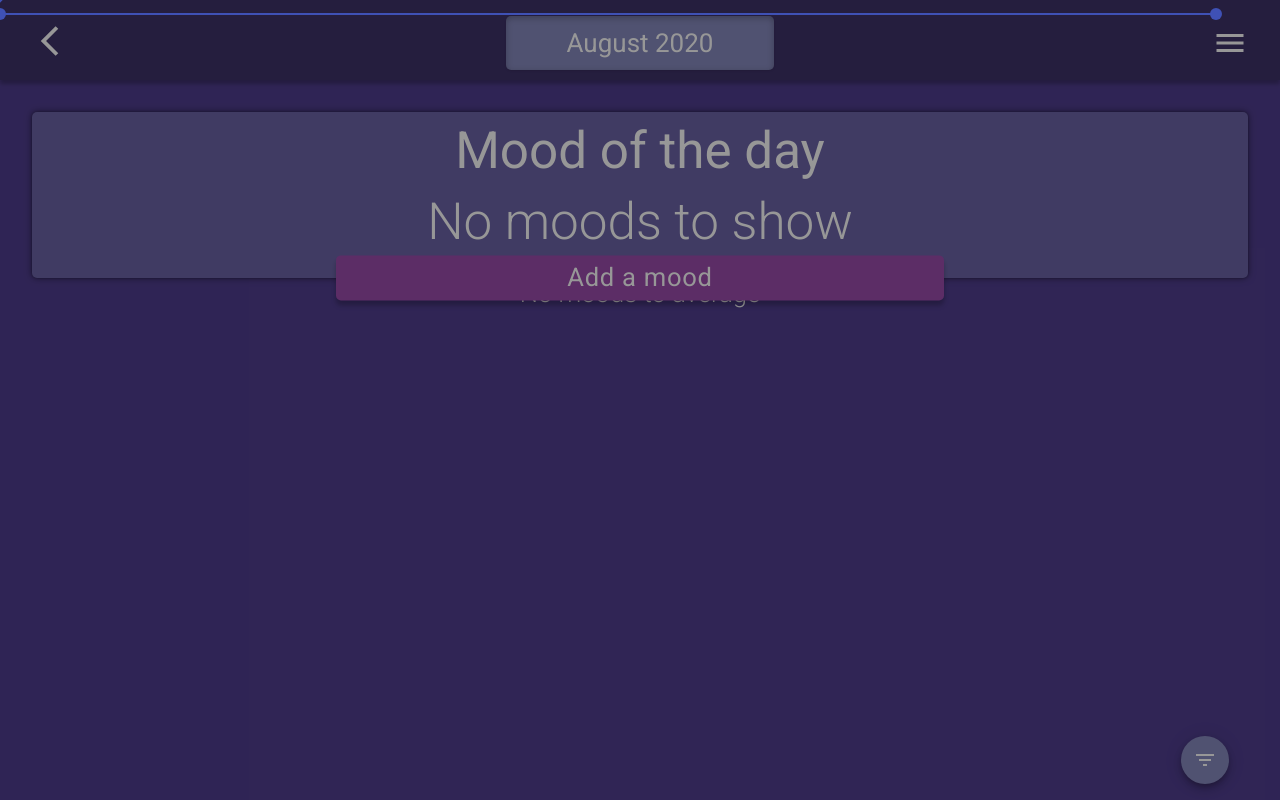
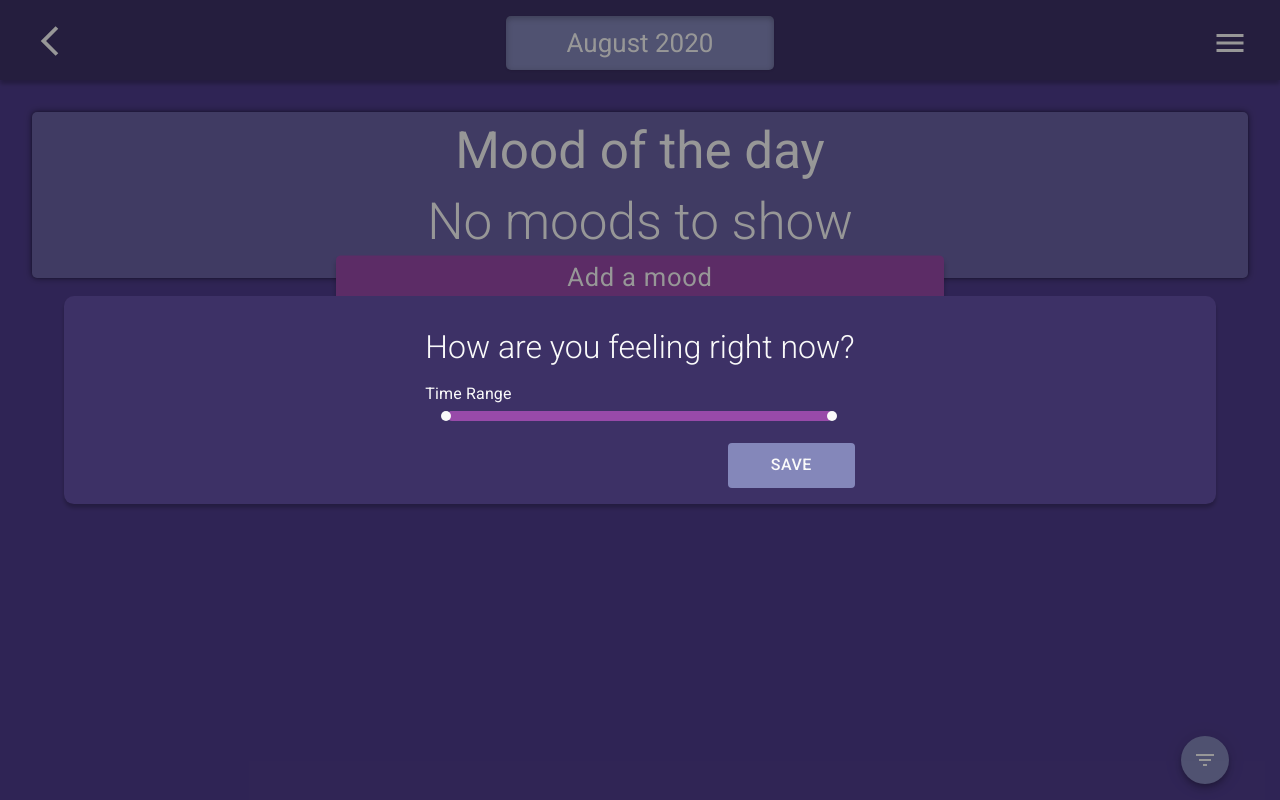
Before and after one commit to o2dependent/mood-log, a React (Create React App) app: page /calendar/day/1 in a window 1280 px wide. Both pictures are taken after a click on the button 1204 px from the left and 760 px from the top of the page. Built offline with nearby package versions, Linux system fonts and the light colour scheme.

Commit message:
night commit

```diff
--- a/src/Components/App.js
+++ b/src/Components/App.js
@@ -10,6 +10,8 @@ import style from '../Styles/AppStyles';
 import FilterModal from './FilterModal';
 import FilterButton from './FilterButton';
 
+// TODO add calendar scroll or swipe functionality | arrows on side for desktop?
+
 class App extends Component {
 	constructor(props) {
 		super(props);
@@ -19,7 +21,7 @@ class App extends Component {
 			showFilterModal: false,
 			curMonth: moment().format('MMMM'),
 			curYear: moment().format('YYYY'),
-			startTime: 0,
+			startTime: -1,
 			endTime: 24,
 		};
 		this.weekdayShort = moment.weekdaysShort();
@@ -31,7 +33,6 @@ class App extends Component {
 			moodsArr: [...st.moodsArr, newMoodObj],
 			showMoodForm: false,
 		}));
-
 		window.localStorage.setItem(
 			'moods',
 			JSON.stringify(this.state.moodsArr)
@@ -39,8 +40,10 @@ class App extends Component {
 	};
 
 	// Set state for filters
-	setFilter = (filterName) => (value) => {
-		this.setState({ [filterName]: value });
+	setFilter = (filterObj) => {
+		Object.keys(filterObj).forEach((key) =>
+			this.setState({ [key]: filterObj[key] })
+		);
 	};
 
 	// Open mood form modal
@@ -60,7 +63,6 @@ class App extends Component {
 				...st.moodsArr.slice(idx + 1, st.moodsArr.length),
 			],
 		}));
-
 		window.localStorage.setItem(
 			'moods',
 			JSON.stringify(this.state.moodsArr)
@@ -88,7 +90,6 @@ class App extends Component {
 		) {
 			return;
 		}
-
 		this.setState({ showFilterModal: open });
 	};
 
@@ -102,7 +103,6 @@ class App extends Component {
 			endTime,
 			showMoodForm,
 			showFilterModal,
-			setFilter,
 		} = this.state;
 		const curMonthFormatted = this.formatMonth();
 		return (
@@ -125,13 +125,12 @@ class App extends Component {
 							curYear={curYear}
 							startTime={startTime}
 							endTime={endTime}
-							setFilter={setFilter}
+							setFilter={this.setFilter}
 							close={this.toggleFilterModal(false)}
 						/>
 					)
 				}
 				<FilterButton open={this.toggleFilterModal(true)} />
-
 				<TitleCard
 					curMonthFormatted={curMonthFormatted}
 					curYear={curYear}
--- a/src/Components/FilterModal.js
+++ b/src/Components/FilterModal.js
@@ -2,14 +2,15 @@ import React, { Component } from 'react';
 import style from '../Styles/FilterModalStyles';
 import { withStyles } from '@material-ui/styles';
 import MoodTextField from './MoodTextField';
-import { Slider } from '@material-ui/core';
+import { Slider, Button, Typography } from '@material-ui/core';
+import moment from 'moment';
 
 class FilterModal extends Component {
 	constructor(props) {
 		super(props);
 		this.state = {
-			month: this.props.curMonth,
-			year: this.props.curYear,
+			curMonth: this.props.curMonth,
+			curYear: this.props.curYear,
 			startTime: this.props.startTime,
 			endTime: this.props.endTime,
 		};
@@ -19,6 +20,12 @@ class FilterModal extends Component {
 		this.setState({ startTime: value[0], endTime: value[1] });
 	};
 
+	handleSubmit = () => {
+		const filterObj = Object.assign(this.state);
+		this.props.setFilter(filterObj);
+		this.props.close();
+	};
+
 	render() {
 		const { classes, close } = this.props;
 		const { month, year, startTime, endTime } = this.state;
@@ -26,19 +33,36 @@ class FilterModal extends Component {
 			<div className={classes.modalContainer}>
 				<div className={classes.modalBG} onClick={close} />
 				<div className={classes.filterForm}>
+					<h1>How are you feeling right now?</h1>
+					<div>
+						<Typography
+							className={classes.sliderLabel}
+							id='time-slider'
+							gutterBottom
+						>
+							Time Range
+						</Typography>
 						<Slider
+							className={classes.timeSlider}
 							value={[startTime, endTime]}
-						min={0}
+							min={-1}
 							max={24}
 							valueLabelDisplay='auto'
 							onChange={this.handleTimeRange}
 							valueLabelFormat={(value) =>
-							`${(value % 12) + 1} ${value > 12 ? 'pm' : 'am'}`
+								moment(value, 'H').format('ha')
 							}
 							getAriaValueText={(value) =>
-							`${(value % 12) + 1} ${value > 12 ? 'pm' : 'am'}`
+								moment(value, 'H').format('ha')
 							}
 						/>
+					</div>
+					<Button
+						className={classes.submitBtn}
+						onClick={this.handleSubmit}
+					>
+						Save
+					</Button>
 				</div>
 			</div>
 		);
--- a/src/Components/ShowDay.js
+++ b/src/Components/ShowDay.js
@@ -25,7 +25,6 @@ function ShowDay(props) {
 	};
 	// function dependent variables
 	const dayArr = findDays();
-	console.log(dayArr);
 	const hasMoods = dayArr.length > 0;
 	const avgMoodNum = hasMoods
 		? Math.floor(
--- a/src/Styles/FilterButtonStyles.js
+++ b/src/Styles/FilterButtonStyles.js
@@ -9,7 +9,7 @@ const useStyles = makeStyles({
 			display: 'flex',
 			justifyContent: 'center',
 			alignItems: 'center',
-			position: 'absolute',
+			position: 'fixed',
 			width: '6vh',
 			height: '6vh',
 			bottom: '2vh',
--- a/src/Styles/FilterModalStyles.js
+++ b/src/Styles/FilterModalStyles.js
@@ -1,12 +1,37 @@
 import modalStyle from './ModalStyles';
+import colors from './colors';
+import moodSliderStyles from './MoodSliderStyles';
 
 let style = {
 	filterForm: {
+		display: 'grid',
+		justifyContent: 'center',
+		alignItems: 'center',
+		position: 'relative',
+		top: '50%',
+		transform: 'translate(0,-50%)',
 		height: 'fit-content',
-		width: '95%',
+		width: '90%',
+		margin: '0 auto',
+		padding: '1em 2.5%',
+		paddingTop: '2em',
+		background: colors.bgAccent,
+		borderRadius: '10px',
+		color: colors.white,
+		boxShadow: '0px 4px 4px rgba(0, 0, 0, 0.25)',
+		'& h1': {
+			fontSize: '2.5vw',
+			fontWeight: '300',
+		},
+		'@media (max-width: 800px)': {
+			width: '90%',
+			'& h1': {
+				fontSize: '5vw',
+			},
+		},
 	},
 };
 
-Object.assign(style, modalStyle);
+Object.assign(style, modalStyle, moodSliderStyles);
 
 export default style;
--- a/src/Styles/ModalStyles.js
+++ b/src/Styles/ModalStyles.js
@@ -1,3 +1,5 @@
+import colors from './colors';
+
 const modalStyle = {
 	modalContainer: {
 		zIndex: '1000',
@@ -32,6 +34,22 @@ const modalStyle = {
 			opacity: 0,
 		},
 	},
+	submitBtn: {
+		'&.MuiButton-root:hover': {
+			transitionDuration: '400ms',
+			backgroundColor: colors.card.itemSecondary,
+		},
+		color: colors.white,
+		background: colors.card.itemPrimary,
+		marginTop: '2.5%',
+		marginLeft: 'auto',
+		fontSize: '2vh',
+		fontWeight: '500',
+		outline: 'none',
+		border: 'none',
+		width: 'fit-content',
+		padding: '2% 10%',
+	},
 };
 
 export default modalStyle;
--- a/src/Styles/MoodFormStyle.js
+++ b/src/Styles/MoodFormStyle.js
@@ -13,9 +13,9 @@ let style = {
 		top: '50%',
 		transform: 'translate(0,-50%)',
 		height: 'fit-content',
-		width: '50%',
+		width: '90%',
 		margin: '0 auto',
-		padding: '1em 0.5em',
+		padding: '1em 2.5%',
 		paddingTop: '2em',
 		background: colors.bgAccent,
 		borderRadius: '10px',
@@ -32,30 +32,9 @@ let style = {
 			},
 		},
 	},
-	submitBtn: {
-		'&.MuiButton-root:hover': {
-			transitionDuration: '400ms',
-			backgroundColor: colors.card.itemSecondary,
-		},
-		color: colors.white,
-		background: colors.card.itemPrimary,
-		marginTop: '2.5%',
-		marginLeft: 'auto',
-		fontSize: '2vh',
-		fontWeight: '500',
-		outline: 'none',
-		border: 'none',
-		width: 'fit-content',
-		padding: '2% 10%',
-	},
 	emoji: {
 		margin: '0',
 		width: '100%',
-	},
-	sliderLabel: {
-		textAlign: 'left',
-		margin: '0',
-		marginTop: '2vh',
 	},
 };
 
--- a/src/Styles/MoodSliderStyles.js
+++ b/src/Styles/MoodSliderStyles.js
@@ -40,5 +40,37 @@ const moodSliderStyles = {
 			background: colors.white,
 		},
 	},
+	timeSlider: {
+		width: '90%',
+		transition: 'color 500ms',
+		padding: '0',
+		margin: '10px auto',
+		'& .MuiSlider-track': {
+			height: '10px',
+			borderRadius: '5px',
+			transform: 'translate(0,-50%)',
+			background: colors.pink,
+		},
+		'& .MuiSlider-rail': {
+			height: '10px',
+			borderRadius: '5px',
+			transform: 'translate(0,-50%)',
+			background: colors.light,
+		},
+		'& .MuiSlider-thumb': {
+			height: '10px',
+			width: '10px',
+			background: colors.white,
+		},
+		'& .MuiSlider-valueLabel': {
+			color: colors.pink,
+		},
+	},
+	sliderLabel: {
+		textAlign: 'left',
+		margin: '0',
+		marginTop: '2vh',
+	},
 };
+
 export default moodSliderStyles;
```
Lines whose indentation alone changed are shown as unchanged.
